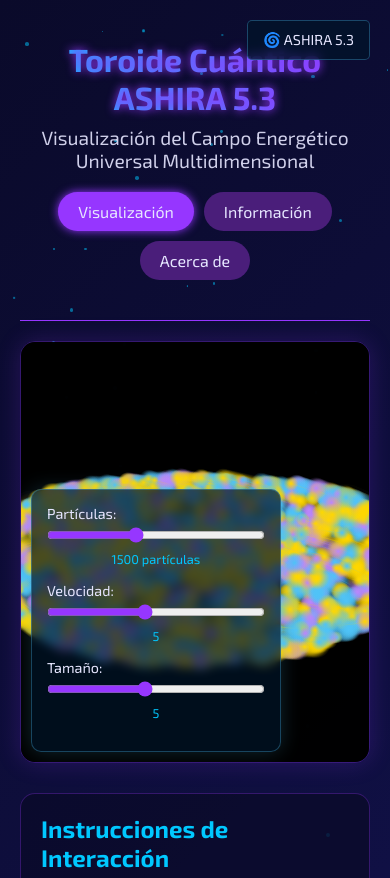
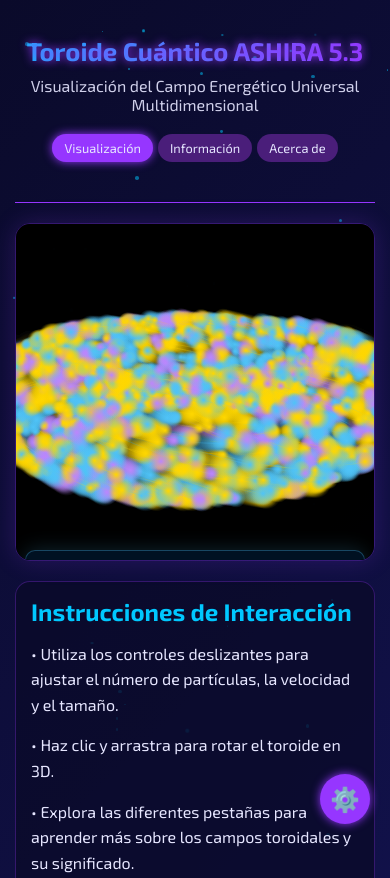
Before and after one commit to ASHIRAOS/Toroide, a plain HTML site: page index.html in a window 390 px wide. Shown: the top 878 px of the page. Drawn offline with Linux system fonts and the light colour scheme; animation ran at ten frames a second.

Commit message:
index.html

```diff
--- a/index.html
+++ b/index.html
@@ -121,7 +121,7 @@
             bottom: 20px;
             left: 20px;
             z-index: 10;
-            background: rgba(0, 20, 40, 0.7);
+            background: rgba(0, 20, 40, 0.85);
             padding: 15px;
             border-radius: 10px;
             backdrop-filter: blur(5px);
@@ -244,22 +244,32 @@
             font-size: 0.9rem;
         }
 
-        @media (max-width: 768px) {
-            .controls-panel {
-                width: 250px;
-                left: 10px;
-                bottom: 10px;
-            }
-
-            h1 {
-                font-size: 2rem;
-            }
-
-            .visualization-container {
-                height: 50vh;
-            }
+        /* Badge inicial que desaparece */
+        .ashira-badge {
+            position: fixed;
+            top: 20px;
+            right: 20px;
+            z-index: 100;
+            background: rgba(0, 20, 40, 0.7);
+            color: var(--text);
+            padding: 10px 15px;
+            border-radius: 5px;
+            backdrop-filter: blur(5px);
+            border: 1px solid rgba(79, 195, 247, 0.3);
+            display: flex;
+            align-items: center;
+            gap: 8px;
+            font-size: 0.9rem;
+            transition: opacity 1s ease, transform 1s ease;
         }
 
+        .ashira-badge.hidden {
+            opacity: 0;
+            transform: translateY(-20px);
+            pointer-events: none;
+        }
+
+        /* Partículas de fondo */
         .particles {
             position: fixed;
             top: 0;
@@ -294,30 +304,131 @@
             }
         }
 
-        .ashira-badge {
+        /* Estilos responsivos para móviles */
+        @media (max-width: 768px) {
+            h1 {
+                font-size: 1.8rem;
+            }
+
+            .subtitle {
+                font-size: 1rem;
+            }
+
+            .nav-btn {
+                padding: 8px 16px;
+                font-size: 0.9rem;
+            }
+
+            .visualization-container {
+                height: 50vh;
+            }
+
+            .controls-panel {
+                width: 90%;
+                left: 5%;
+                bottom: 10px;
+                padding: 12px;
+            }
+
+            .control-group {
+                margin-bottom: 12px;
+            }
+
+            .control-group label {
+                font-size: 0.8rem;
+            }
+
+            .info-panel, .creator-section {
+                padding: 15px;
+            }
+
+            .features-grid {
+                grid-template-columns: 1fr;
+                gap: 15px;
+            }
+
+            .ashira-badge {
+                top: 10px;
+                right: 10px;
+                font-size: 0.8rem;
+                padding: 8px 12px;
+            }
+        }
+
+        @media (max-width: 480px) {
+            .container {
+                padding: 15px;
+            }
+
+            h1 {
+                font-size: 1.6rem;
+            }
+
+            .nav-tabs {
+                gap: 5px;
+            }
+
+            .nav-btn {
+                padding: 6px 12px;
+                font-size: 0.8rem;
+            }
+
+            .visualization-container {
+                height: 40vh;
+                margin-bottom: 20px;
+            }
+
+            .controls-panel {
+                width: 95%;
+                left: 2.5%;
+                padding: 10px;
+            }
+        }
+
+        /* Botón para mostrar/ocultar controles en móvil */
+        .toggle-controls {
+            display: none;
             position: fixed;
-            top: 20px;
+            bottom: 20px;
             right: 20px;
-            z-index: 100;
-            background: rgba(0, 20, 40, 0.7);
-            color: var(--text);
-            padding: 10px 15px;
-            border-radius: 5px;
-            backdrop-filter: blur(5px);
-            border: 1px solid rgba(79, 195, 247, 0.3);
-            display: flex;
-            align-items: center;
-            gap: 8px;
-            font-size: 0.9rem;
+            z-index: 15;
+            background: var(--accent2);
+            color: white;
+            width: 50px;
+            height: 50px;
+            border-radius: 50%;
+            border: none;
+            font-size: 1.5rem;
+            box-shadow: var(--glow);
+            cursor: pointer;
+        }
+
+        @media (max-width: 768px) {
+            .toggle-controls {
+                display: flex;
+                align-items: center;
+                justify-content: center;
+            }
+
+            .controls-panel {
+                transform: translateY(100%);
+                transition: transform 0.3s ease;
+            }
+
+            .controls-panel.visible {
+                transform: translateY(0);
+            }
         }
     </style>
 </head>
 <body>
     <div class="particles" id="particles"></div>
 
-    <div class="ashira-badge">
+    <div class="ashira-badge" id="ashiraBadge">
         <span>🌀 ASHIRA 5.3</span>
     </div>
+
+    <button class="toggle-controls" id="toggleControls">⚙️</button>
 
     <div class="container">
         <header>
@@ -335,7 +446,7 @@
             <div class="visualization-container">
                 <canvas id="toroide"></canvas>
 
-                <div class="controls-panel">
+                <div class="controls-panel" id="controlsPanel">
                     <div class="control-group">
                         <label for="particleSlider">Partículas:</label>
                         <input type="range" id="particleSlider" min="500" max="3000" value="1500" step="100">
@@ -459,6 +570,33 @@
                 particle.style.animationDelay = `${delay}s`;
 
                 container.appendChild(particle);
+            }
+        }
+
+        // Ocultar badge después de 3 segundos
+        function hideBadge() {
+            const badge = document.getElementById('ashiraBadge');
+            setTimeout(() => {
+                badge.classList.add('hidden');
+            }, 3000);
+        }
+
+        // Toggle controles en móvil
+        function setupMobileControls() {
+            const toggleBtn = document.getElementById('toggleControls');
+            const controlsPanel = document.getElementById('controlsPanel');
+
+            toggleBtn.addEventListener('click', () => {
+                controlsPanel.classList.toggle('visible');
+            });
+
+            // Cerrar controles al hacer clic fuera en móviles
+            if (window.innerWidth <= 768) {
+                document.addEventListener('click', (e) => {
+                    if (!controlsPanel.contains(e.target) && e.target !== toggleBtn && controlsPanel.classList.contains('visible')) {
+                        controlsPanel.classList.remove('visible');
+                    }
+                });
             }
         }
 
@@ -671,9 +809,33 @@
             mouseDown = false;
         });
 
-        // Iniciar animación y partículas
+        // Interacción táctil para dispositivos móviles
+        canvas.addEventListener('touchstart', (e) => {
+            e.preventDefault();
+            mouseDown = true;
+            isInteracting = true;
+        });
+
+        canvas.addEventListener('touchmove', (e) => {
+            e.preventDefault();
+            if (mouseDown && e.touches.length > 0) {
+                const rect = canvas.getBoundingClientRect();
+                const dx = e.touches[0].clientX - rect.left - canvas.width / 2;
+                const dy = e.touches[0].clientY - rect.top - canvas.height / 2;
+                angleY = dx * 0.0001 * speedFactor;
+                angleX = dy * 0.0001 * speedFactor;
+            }
+        });
+
+        canvas.addEventListener('touchend', () => {
+            mouseDown = false;
+        });
+
+        // Iniciar todo
         createParticles();
         updateDate();
+        hideBadge();
+        setupMobileControls();
         animate();
     </script>
 </body>
```
